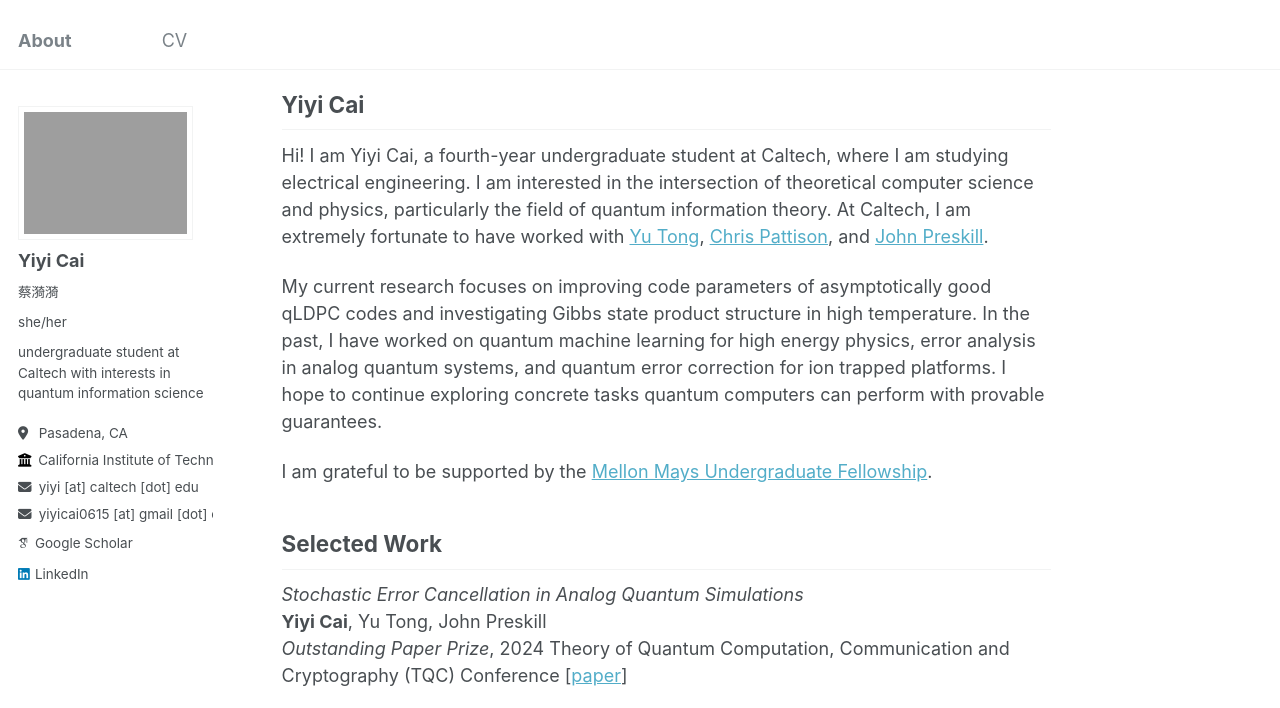
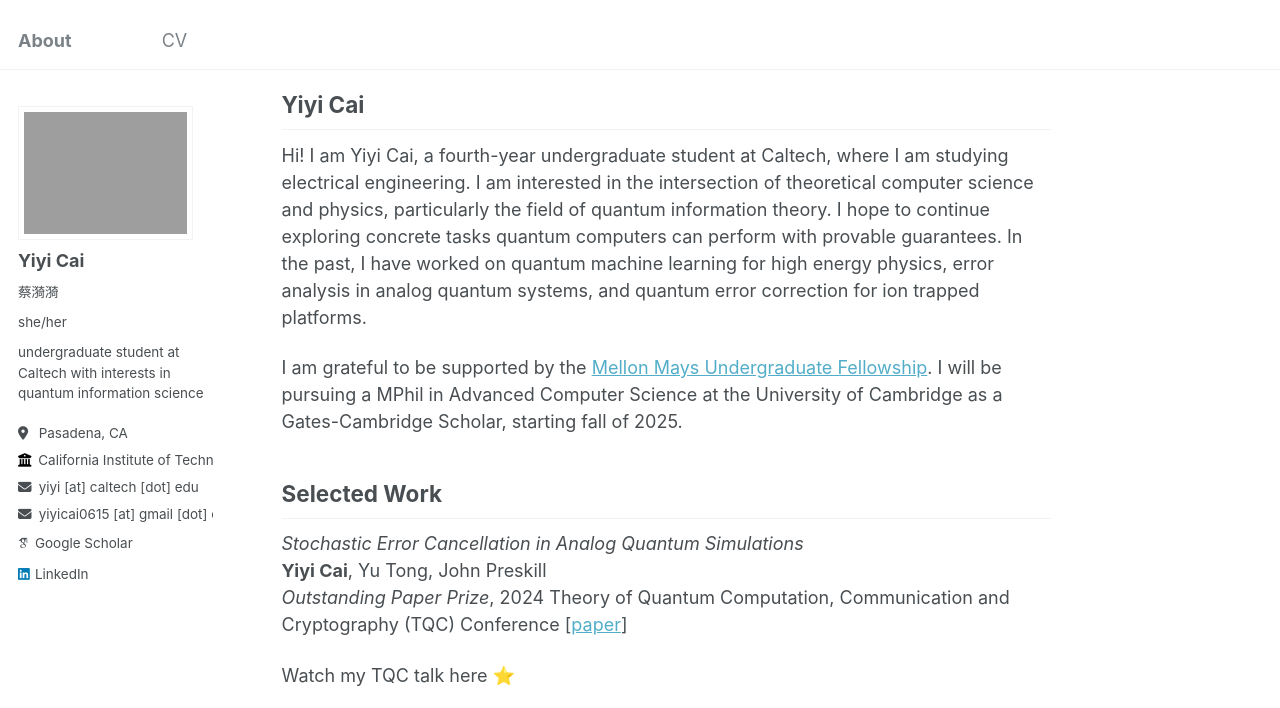
Before and after one commit to Yiyi-Cai/yiyi-cai.github.io, a Jekyll site: the page built from _pages/about.md, in a window 1280 px wide and 900 px high, cut to the strip 0-708 px from the top of the window. Built offline with Jekyll 4.4.1, drawn with Linux system fonts in a browser that asks for light colours; some web fonts are replaced.

Commit message:
Update about.md

```diff
--- a/_pages/about.md
+++ b/_pages/about.md
@@ -15,11 +15,9 @@ redirect_from:
 </style>
 Yiyi Cai
 ---
-Hi! I am Yiyi Cai, a fourth-year undergraduate student at Caltech, where I am studying electrical engineering. I am interested in the intersection of theoretical computer science and physics, particularly the field of quantum information theory. At Caltech, I am extremely fortunate to have worked with [Yu Tong](https://scholars.duke.edu/person/yu.tong), [Chris Pattison](https://scholar.google.com/citations?user=4neYf8oAAAAJ&hl=en), and [John Preskill](http://theory.caltech.edu/~preskill/).
+Hi! I am Yiyi Cai, a fourth-year undergraduate student at Caltech, where I am studying electrical engineering. I am interested in the intersection of theoretical computer science and physics, particularly the field of quantum information theory. I hope to continue exploring concrete tasks quantum computers can perform with provable guarantees. In the past, I have worked on quantum machine learning for high energy physics, error analysis in analog quantum systems, and quantum error correction for ion trapped platforms.
 
-My current research focuses on improving code parameters of asymptotically good qLDPC codes and investigating Gibbs state product structure in high temperature. In the past, I have worked on quantum machine learning for high energy physics, error analysis in analog quantum systems, and quantum error correction for ion trapped platforms. I hope to continue exploring concrete tasks quantum computers can perform with provable guarantees.
-
-I am grateful to be supported by the [Mellon Mays Undergraduate Fellowship](https://www.mellon.org/mmuf).
+I am grateful to be supported by the [Mellon Mays Undergraduate Fellowship](https://www.mellon.org/mmuf). I will be pursuing a MPhil in Advanced Computer Science at the University of Cambridge as a Gates-Cambridge Scholar, starting fall of 2025.
 
 
 Selected Work
```
